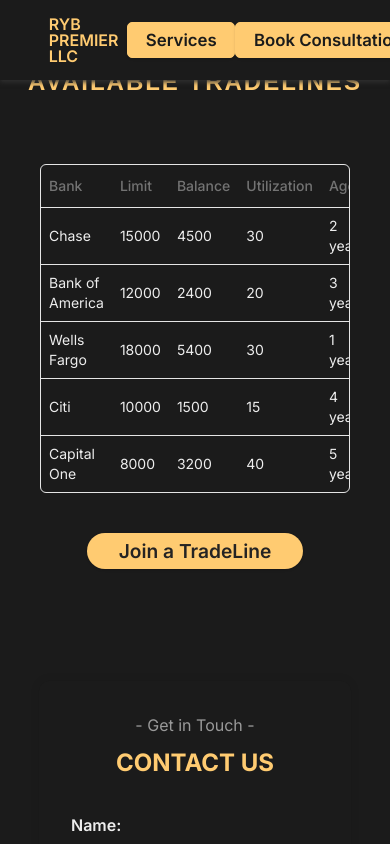
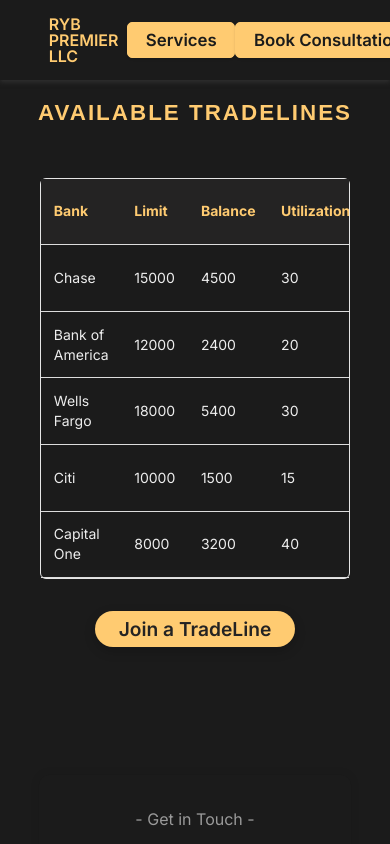
Before and after one commit to famfrank1298/ryb, a Next.js app: page /tradeline in a window 390 px wide. Shown: the top 844 px of the page. Built offline with nearby package versions, Linux system fonts and the light colour scheme.

Commit message:
v2 of tradelines page (responsive)

```diff
--- a/src/app/globals.css
+++ b/src/app/globals.css
@@ -104,6 +104,21 @@
   height: 100%;
 }
 
+.center {
+  display: flex;
+  justify-content: center;
+  align-items: center;
+}
+
+.success-toast {
+  background-color: green;
+}
+
+.failed-toast {
+  background-color: red;
+}
+
+/* Main Page */
 .home-container {
   margin: 0;
   padding: 0;
@@ -118,14 +133,6 @@
   font-size: 40px;
   line-height: 1.3;
   margin-bottom: 3rem;
-}
-
-.success-toast {
-  background-color: green;
-}
-
-.failed-toast {
-  background-color: red;
 }
 
 .schedule-title {
@@ -145,6 +152,7 @@
   -webkit-text-fill-color: transparent;
 }
 
+/* Consultation Page */
 .c-calenders {
   position: relative;
   width: 100%;
@@ -210,16 +218,23 @@
   transform: translateY(0);
 }
 
+/* Tradeline Page */
 .tradeline-title {
-  font-size: 1.5rem;
-  font-weight: 600;
-  color: rgba(255, 203, 113, 255);
+  font-size: 1.8rem;
+  font-weight: 700;
+  color: var(--gold);
   text-align: center;
-  margin-bottom: 1.5rem;
-  margin-top: 4rem;
+  /* margin-bottom: 2rem; */
+  margin-top: var(--navbar-height, 70px);
   text-transform: uppercase;
   letter-spacing: 2px;
   font-family: "Chocolate Classical Sans", sans-serif;
+  padding-top: 1rem;
+}
+
+.container {
+  max-width: 1200px;
+  margin: 0 auto;
 }
 
 .tradeline-button {
@@ -227,23 +242,49 @@
   color: #242323;
   font-size: 1.2rem;
   font-weight: 600;
-  padding: 0.8rem 2rem;
-  margin-bottom: 7rem;
+  padding: 1rem 2.5rem;
   border: none;
   border-radius: 30px;
   cursor: pointer;
-  transition: background-color 0.3s ease, transform 0.2s ease;
+  transition: background-color 0.3s ease, transform 0.2s ease,
+    box-shadow 0.3s ease;
+  box-shadow: 0 4px 12px rgba(0, 0, 0, 0.2);
+  margin-bottom: 8rem;
 }
 
 .tradeline-button:hover {
-  background-color: #f5bb59;
   transform: translateY(-5px);
+  box-shadow: 0 2px 2px var(--gold);
+  color: var(--gold);
 }
 
-.center {
-  display: flex;
-  justify-content: center;
-  align-items: center;
+/* Data Table Styles */
+.shadcn-table {
+  width: 100%;
+  border-collapse: collapse;
+  margin-top: 2rem;
+}
+
+.shadcn-table th,
+.shadcn-table td {
+  padding: 1rem;
+  text-align: left;
+  border-bottom: 1px solid #ddd;
+}
+
+.shadcn-table th {
+  background-color: var(--gray);
+  color: var(--gold);
+  font-weight: 700;
+}
+
+.shadcn-table td {
+  color: var(--foreground);
+}
+
+.shadcn-table tbody tr:hover {
+  background-color: var(--gold);
+  color: #fff;
 }
 
 .calendly-container {
@@ -266,6 +307,7 @@
   height: 100%;
 }
 
+/* Media Query */
 @media (max-width: 768px) {
   .calendly-container {
     padding-bottom: 75%;
@@ -280,4 +322,17 @@
   .price-selector {
     gap: 15px;
   }
+
+  .shadcn-table th,
+  .shadcn-table td {
+    padding: 0.8rem;
+  }
+
+  .tradeline-title {
+    font-size: 1.4rem;
+  }
+
+  .tradeline-button {
+    padding: 0.8rem 1.5rem;
+  }
 }
--- a/src/app/tradeline/page.tsx
+++ b/src/app/tradeline/page.tsx
@@ -74,8 +74,10 @@
     <>
       <Nav />
       <h2 className="tradeline-title">Available Tradelines</h2>
-      <div className="container mx-auto py-10 px-10">
-        <DataTable columns={columns} data={data} />
+      <div className="container mx-auto px-10 pt-4 pb-8">
+        <div className="shadcn-table">
+          <DataTable columns={columns} data={data} />
+        </div>
       </div>
       <a href="https://www.jotform.com/form/243313675055051" target="_blank">
         <div className="center">
--- a/src/sections/hero/hero.css
+++ b/src/sections/hero/hero.css
@@ -31,7 +31,7 @@
 }
 
 .header {
-  font-size: 4rem; /* Adjusted for better scaling */
+  font-size: 4rem;
   line-height: 1.2;
   font-family: "Inter", sans-serif;
   font-weight: 700;
```
Also changed, not shown: src/sections/cta/cta.css (+10 -15 lines).
